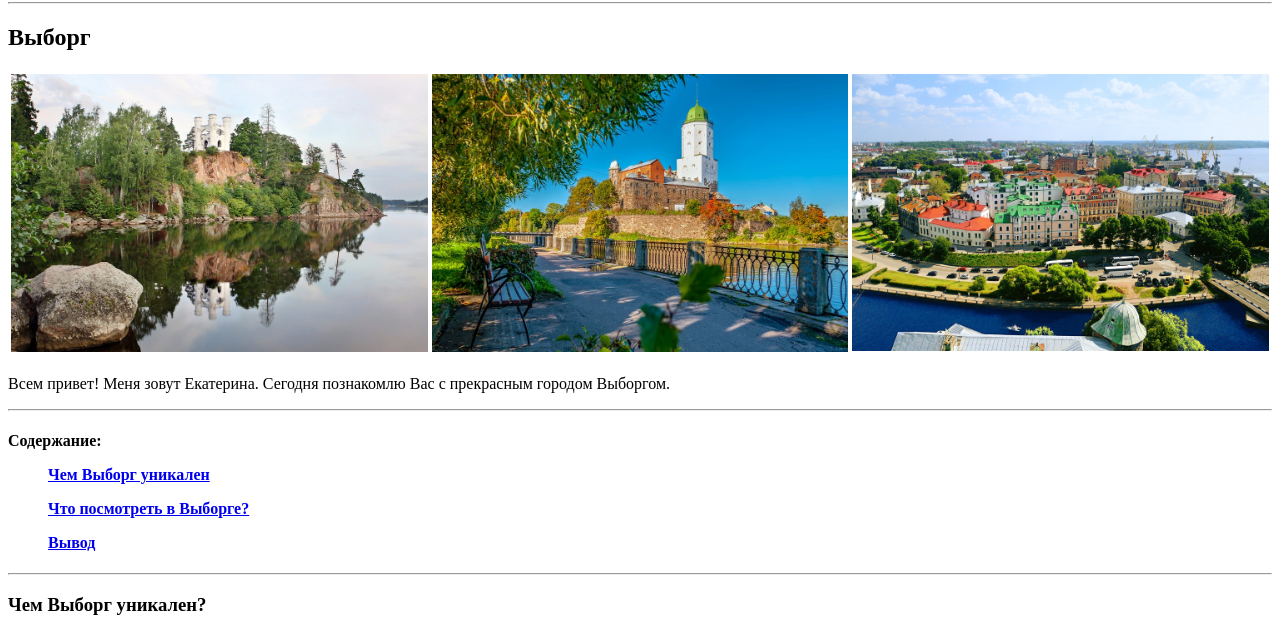
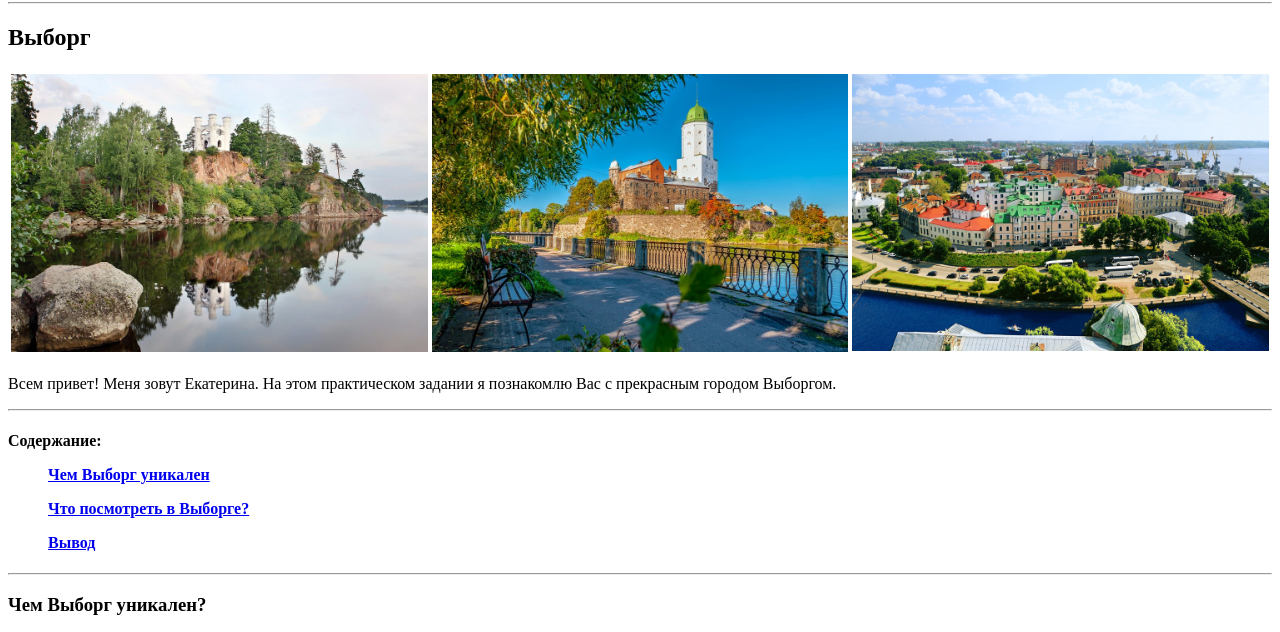
Before and after one commit to Ekaterina2025dev/Praktik-first, a plain HTML site: page task1.html in a window 1280 px wide. Shown: the part 104-736 px from the top of the page. Drawn offline with Linux system fonts and the light colour scheme.

```diff
--- a/task1.html
+++ b/task1.html
@@ -15,7 +15,7 @@
     <td><img src="Zamok.jpeg" alt="Нет картинки" width="100%"></td>
     <td><img src="Panorama.jpeg" alt="Нет картинки" width="100%"></td>
 </table>
-<p>Всем привет! Меня зовут Екатерина. Сегодня познакомлю Вас с прекрасным городом Выборгом.</p>
+<p>Всем привет! Меня зовут Екатерина. На этом практическом задании я познакомлю Вас с прекрасным городом Выборгом.</p>
 <hr>
 <h4>Содержание:
     <ol>
```
